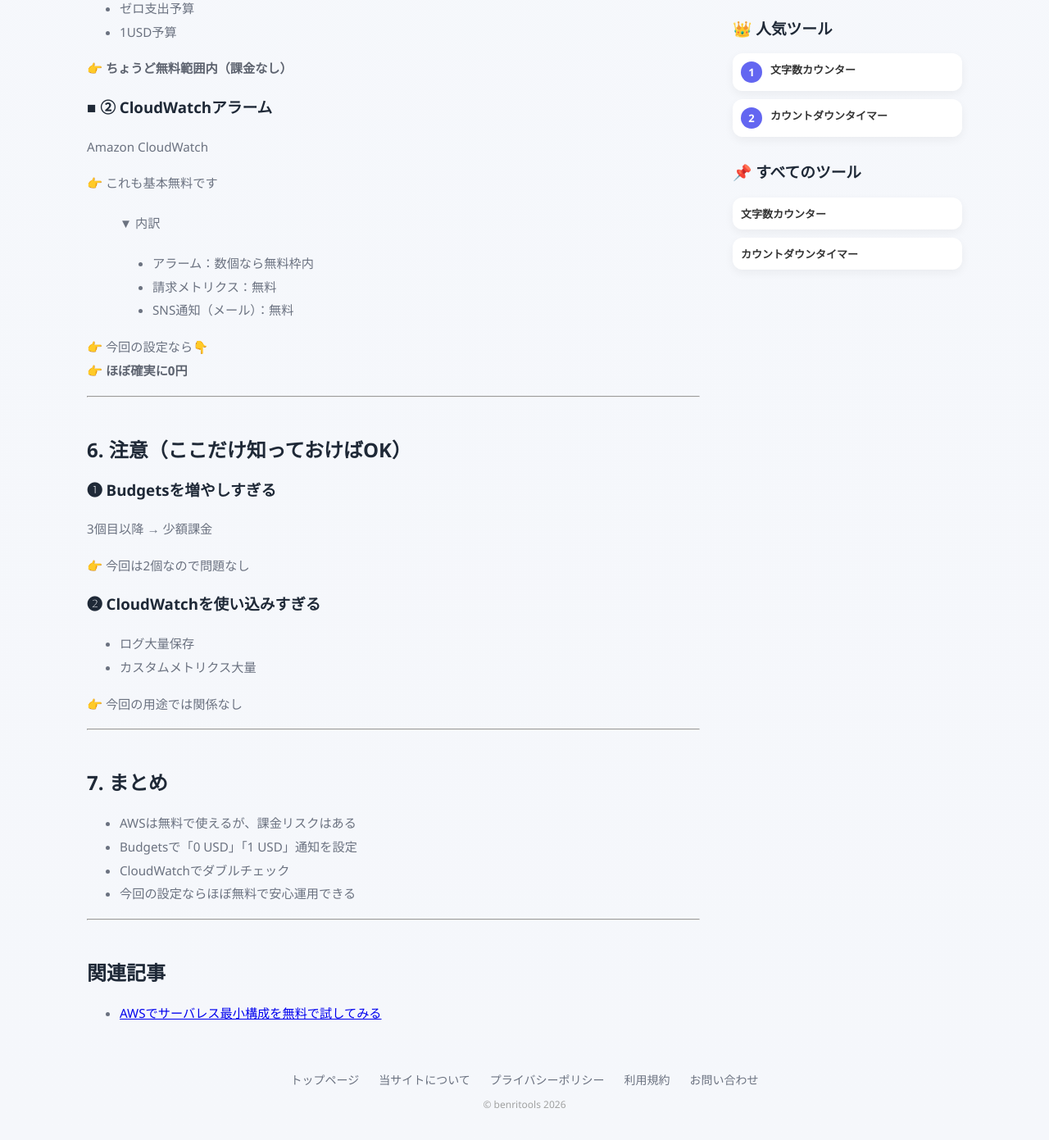
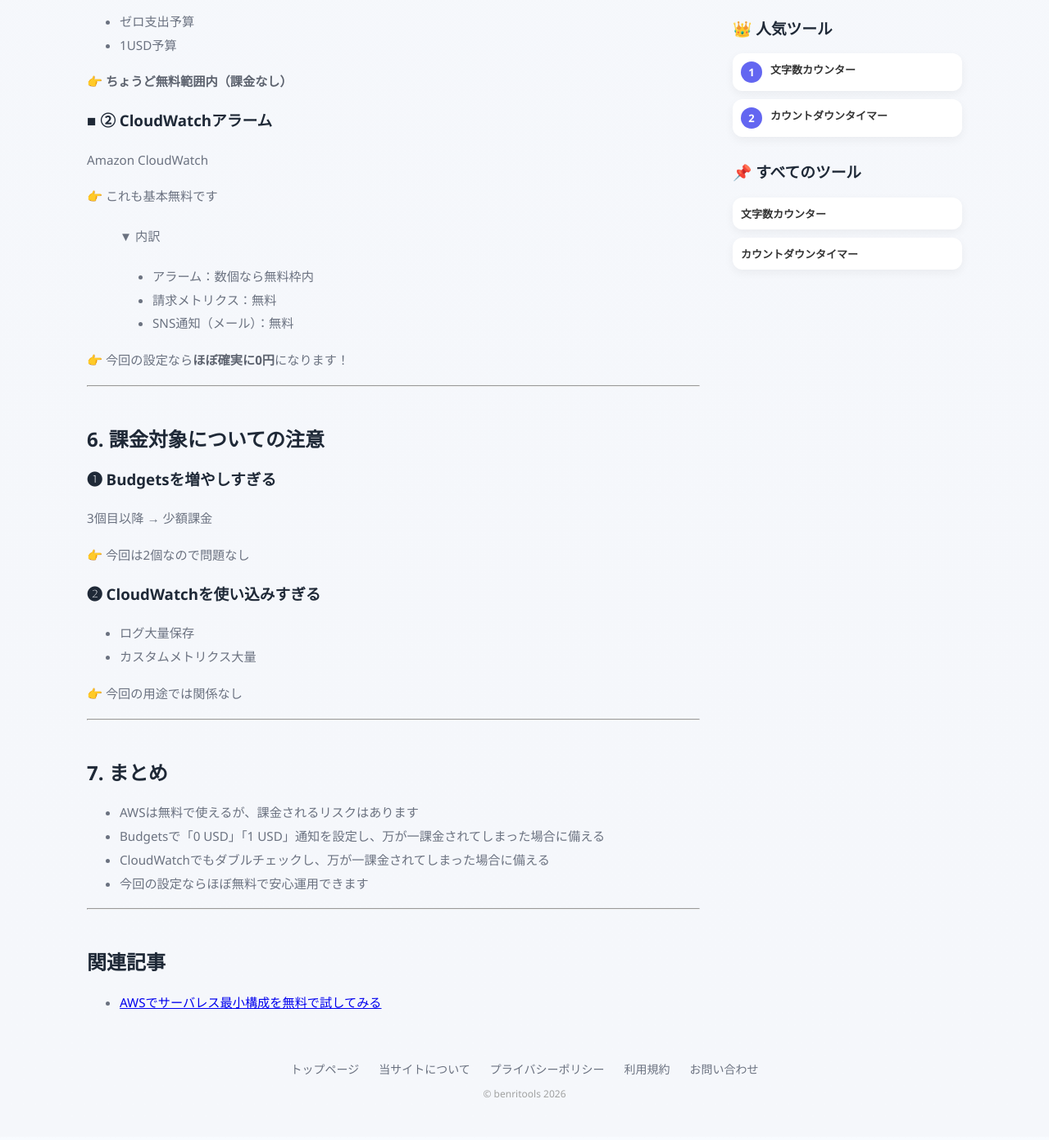
Before and after one commit to benritools/tools, a Jekyll site: the page built from _posts/2026-04-23-aws-billing-alerts.md, in a window 1280 px wide and 1400 px high, scrolled down 9884 px. Shown: the top 1391 px of the window at 82% size. Built offline with Jekyll 4.4.1, drawn with Linux system fonts in a browser that asks for light colours; some of the changed text lies outside the part shown.

Commit message:
Add files via upload

```diff
--- a/_posts/2026-04-23-aws-billing-alerts.md
+++ b/_posts/2026-04-23-aws-billing-alerts.md
@@ -119,6 +119,7 @@ AWS Budgetsは、**利用料金が一定額を超えたら通知してくれる
 <a href="{{ site.baseurl }}/assets/images/aws-billing-alerts6.png" target="_blank">
   <img src="{{ site.baseurl }}/assets/images/aws-billing-alerts6.png" alt="コスト予算" style="max-width: 90%;">
 </a>
+
 👉 万が一、0 USDをすり抜けてもこの設定で検知できます
 
 ---
@@ -209,12 +210,11 @@ Amazon CloudWatch
 > - 請求メトリクス：無料
 > - SNS通知（メール）：無料
 
-👉 今回の設定なら👇
-👉 **ほぼ確実に0円**
+👉 今回の設定なら**ほぼ確実に0円**になります！
 
 ---
 
-## 6. 注意（ここだけ知っておけばOK） {#attention}
+## 6. 課金対象についての注意 {#attention}
 
 ### ❶ Budgetsを増やしすぎる
 
@@ -234,10 +234,10 @@ Amazon CloudWatch
 
 ## 7. まとめ {#summary}
 
-- AWSは無料で使えるが、課金リスクはある
-- Budgetsで「0 USD」「1 USD」通知を設定
-- CloudWatchでダブルチェック
-- 今回の設定ならほぼ無料で安心運用できる
+- AWSは無料で使えるが、課金されるリスクはあります
+- Budgetsで「0 USD」「1 USD」通知を設定し、万が一課金されてしまった場合に備える
+- CloudWatchでもダブルチェックし、万が一課金されてしまった場合に備える
+- 今回の設定ならほぼ無料で安心運用できます
 
 ---
 
```
